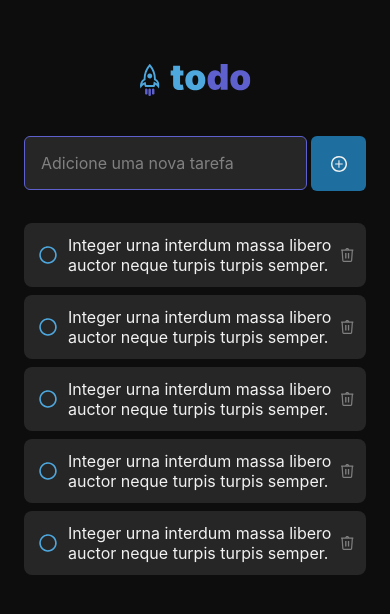
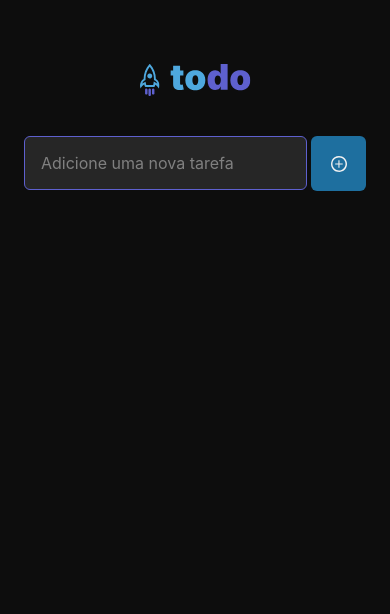
Before and after one commit to Thalys001/to-do, a React Native app: screen / in a window 390 px wide. Shown: the top 614 px of the page. Built offline with nearby package versions, Linux system fonts and the light colour scheme.

Commit message:
feat: creating flatlist and adding tasks function

```diff
--- a/src/components/Tasks/index.tsx
+++ b/src/components/Tasks/index.tsx
@@ -5,16 +5,21 @@ import { styles } from './styles'
 import Trash from "../../../assets/icons/trash";
 import Check from "../../../assets/icons/check";
 
-export function Tasks() {
+type Props = {
+  text: string;
+  onRemove: () => void;
+}
+
+export function Tasks({text, onRemove}: Props) {
   return (
     <View style={styles.container}>
       <TouchableOpacity>
         <Check />
       </TouchableOpacity>
-      <Text style={styles.name}>
-        Integer urna interdum massa libero auctor neque turpis turpis semper.
+      <Text style={styles.text}>
+        {text}
       </Text>
-      <TouchableOpacity>
+      <TouchableOpacity onPress={onRemove}>
         <Trash />
       </TouchableOpacity>
     </View>
--- a/src/components/Tasks/styles.ts
+++ b/src/components/Tasks/styles.ts
@@ -14,7 +14,7 @@ export const styles = StyleSheet.create({
     paddingVertical: 12,
     paddingHorizontal: 12,
   },
-  name: {
+  text: {
     flex: 1,
     height: 40,
     fontSize: 16,
--- a/src/screens/Home/index.tsx
+++ b/src/screens/Home/index.tsx
@@ -1,4 +1,5 @@
-import { View, Text, TextInput, TouchableOpacity } from "react-native";
+import { useState } from "react";
+import { View, TextInput, TouchableOpacity, FlatList } from "react-native";
 
 import { styles } from "./styles";
 import ToDo from "../../../assets/icons/todo";
@@ -6,6 +7,15 @@ import Plus from "../../../assets/icons/plus";
 import { Tasks } from "../../components/Tasks";
 
 export function Home() {
+  const [tasks, setTasks] = useState<string[]>([]);
+  const [tasksName, setTasksName] = useState('');
+
+  function handleTasksAdd() {
+    console.log("adicionar");
+    setTasks(prevState => [...prevState, tasksName]);
+    setTasksName('')
+  }
+
   return (
     <View style={styles.container}>
       <View style={styles.header}>
@@ -15,16 +25,26 @@ export function Home() {
         <TextInput style={styles.input}
           placeholder="Adicione uma nova tarefa"
           placeholderTextColor="#808080"
+          onChangeText={setTasksName}
+          value={tasksName}
         />
-        <TouchableOpacity style={styles.button}>
+        <TouchableOpacity
+          style={styles.button}
+          onPress={handleTasksAdd}
+        >
           <Plus />
         </TouchableOpacity>
       </View>
-      <Tasks/>
-      <Tasks/>
-      <Tasks/>
-      <Tasks/>
-      <Tasks/>
+      <FlatList
+        data={tasks}
+        keyExtractor={item => item}
+        renderItem={({ item }) => (
+          <Tasks
+            key={item}
+            text={item}
+             />
+        )}
+      />
     </View>
   )
 }
```
